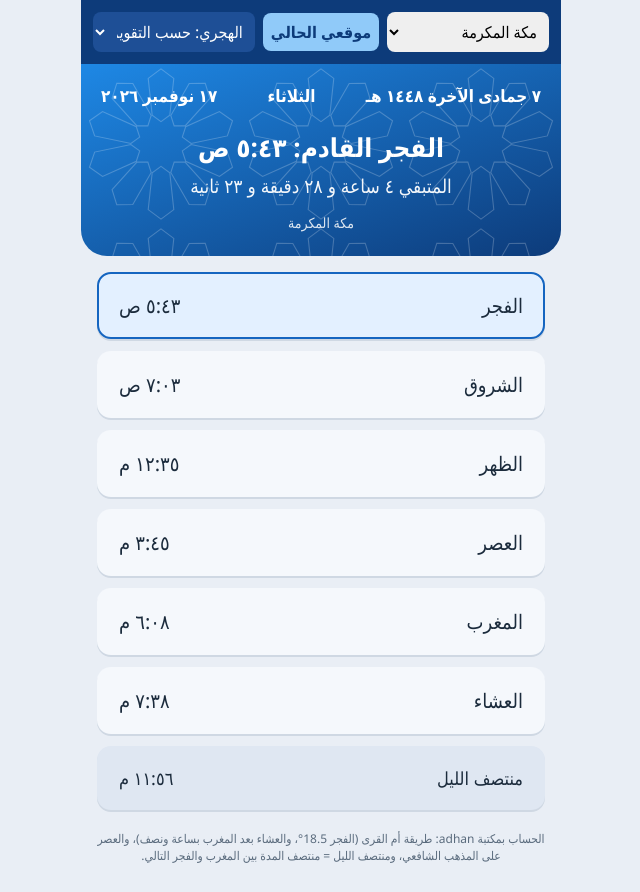
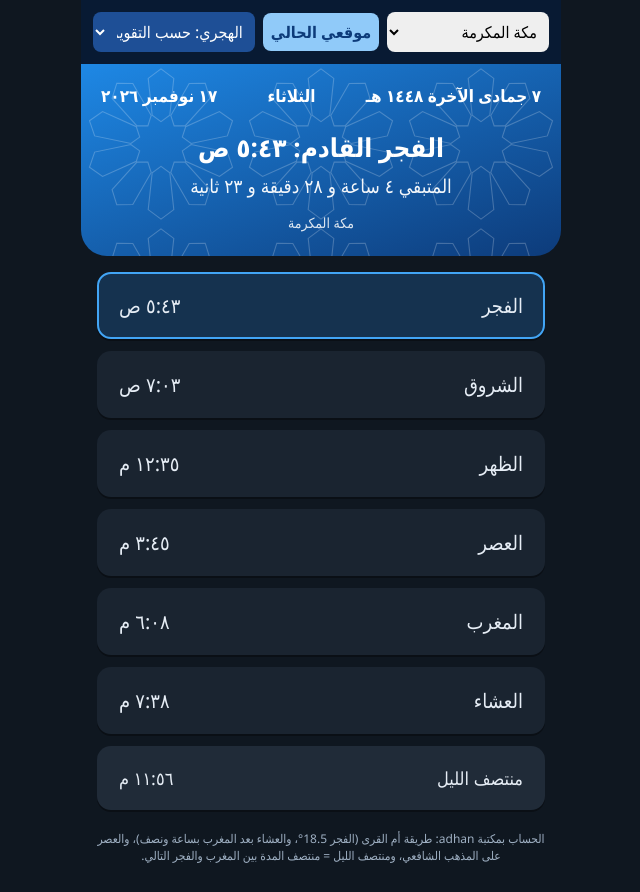
Before and after one commit to almadni-cyber/prayer-times, a plain HTML site: page index.html in a window 1280 px wide. Shown: the whole page, without its empty margins (319-959 px from the left). Drawn offline with Linux system fonts and the dark colour scheme.

Commit message:
Update index.html

```diff
--- a/index.html
+++ b/index.html
@@ -33,6 +33,15 @@ body{margin:0;background:#e9eef5;font-family:"Segoe UI",Tahoma,Arial,sans-serif;
 .row.mid{background:#dfe7f2;font-size:18px}
 .row .t{direction:ltr;font-variant-numeric:tabular-nums}
 .note{font-size:12px;color:#5a6b7d;text-align:center;padding:4px 16px}
+@media (prefers-color-scheme: dark){
+  body{background:#0f1720;color:#e6edf5}
+  .bar{background:#081a33}
+  .row{background:#1a2430;box-shadow:0 2px 0 #0a0f15}
+  .row.on{border-color:#42a5f5;background:#15324f}
+  .row.mid{background:#202b38}
+  .note{color:#9fb0c3}
+  #custom input{color:#000}
+}
 </style>
 </head>
 <body>
```
